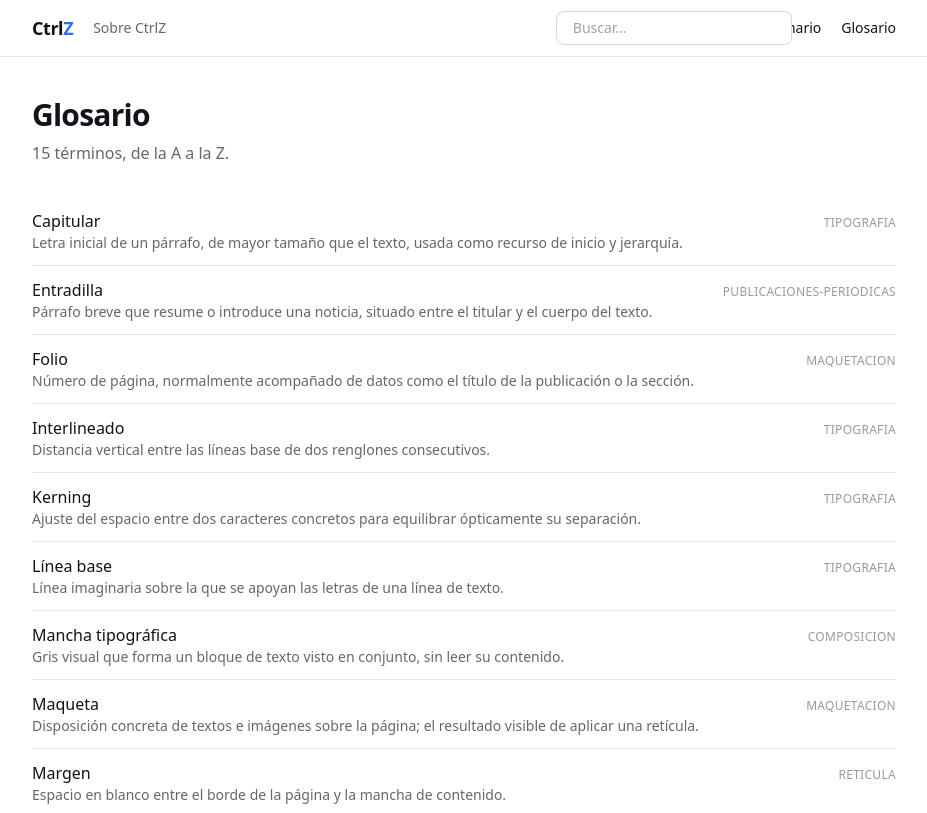
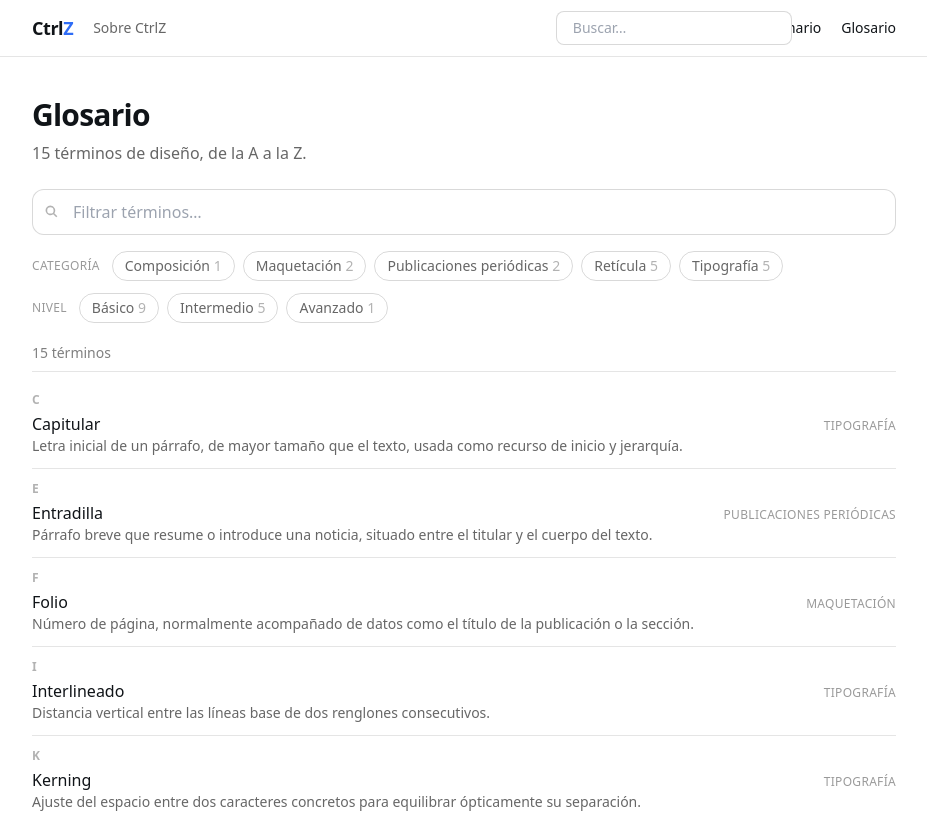
Before and after one commit to Josekuyt/CtrlZ, a Next.js app: page /glosario in a window 1280 px wide. Shown: the top 813 px of the page, without its empty margins (176-1103 px from the left). Built offline with nearby package versions, Linux system fonts and the light colour scheme.

Commit message:
Add files via upload

```diff
--- a/src/app/glosario/page.tsx
+++ b/src/app/glosario/page.tsx
@@ -1,6 +1,6 @@
-import Link from 'next/link';
 import type { Metadata } from 'next';
 import { obtenerTodos } from '@/lib/datos';
+import VistaGlosario, { type ItemGlosario } from '@/components/VistaGlosario';
 
 export const metadata: Metadata = {
   title: 'Glosario',
@@ -8,28 +8,16 @@ export const metadata: Metadata = {
 };
 
 export default function GlosarioIndex() {
-  const conceptos = obtenerTodos();
+  const items: ItemGlosario[] = obtenerTodos().map((c) => ({
+    id: c.id,
+    nombre: c.nombre,
+    definicion: c.definicion,
+    categoria: c.categoria,
+    nivel: c.nivel,
+    disciplina: c.disciplina,
+    sinonimos: c.sinonimos,
+    consultas: c.consultas,
+  }));
 
-  return (
-    <div>
-      <h1 className="text-3xl font-semibold tracking-tight">Glosario</h1>
-      <p className="mt-2 text-black/60">{conceptos.length} términos, de la A a la Z.</p>
-
-      <ul className="mt-8 flex flex-col divide-y divide-black/10">
-        {conceptos.map((c) => (
-          <li key={c.id} className="py-3">
-            <Link href={`/glosario/${c.disciplina}/${c.id}/`} className="group block">
-              <div className="flex items-baseline justify-between gap-4">
-                <span className="font-medium group-hover:text-acento">{c.nombre}</span>
-                <span className="shrink-0 text-xs uppercase tracking-wide text-black/40">
-                  {c.categoria}
-                </span>
-              </div>
-              <p className="text-sm text-black/60">{c.definicion}</p>
-            </Link>
-          </li>
-        ))}
-      </ul>
-    </div>
-  );
+  return <VistaGlosario items={items} />;
 }
--- /dev/null
+++ b/src/components/VistaGlosario.tsx
@@ -0,0 +1,255 @@
+'use client';
+
+import { useMemo, useState } from 'react';
+import Link from 'next/link';
+import Resaltar from './Resaltar';
+
+export type ItemGlosario = {
+  id: string;
+  nombre: string;
+  definicion: string;
+  categoria: string;
+  nivel: string;
+  disciplina: string;
+  sinonimos: string[];
+  consultas: string[];
+};
+
+const ETIQUETA_NIVEL: Record<string, string> = {
+  basico: 'Básico',
+  intermedio: 'Intermedio',
+  avanzado: 'Avanzado',
+};
+const ORDEN_NIVEL = ['basico', 'intermedio', 'avanzado'];
+
+const ETIQUETA_CATEGORIA: Record<string, string> = {
+  reticula: 'Retícula',
+  tipografia: 'Tipografía',
+  maquetacion: 'Maquetación',
+  composicion: 'Composición',
+  'publicaciones-periodicas': 'Publicaciones periódicas',
+};
+
+function etiquetaCategoria(cat: string): string {
+  return (
+    ETIQUETA_CATEGORIA[cat] ??
+    cat.replace(/-/g, ' ').replace(/^./, (m) => m.toUpperCase())
+  );
+}
+
+/** minúsculas + sin acentos, para comparar de forma tolerante. */
+function norm(s: string): string {
+  return s
+    .toLowerCase()
+    .normalize('NFD')
+    .replace(/[̀-ͯ]/g, '');
+}
+
+function inicial(nombre: string): string {
+  return norm(nombre.charAt(0)).toUpperCase();
+}
+
+export default function VistaGlosario({ items }: { items: ItemGlosario[] }) {
+  const [consulta, setConsulta] = useState('');
+  const [cats, setCats] = useState<Set<string>>(new Set());
+  const [niveles, setNiveles] = useState<Set<string>>(new Set());
+
+  // Haystack normalizado por término (se calcula una sola vez).
+  const haystacks = useMemo(() => {
+    const m = new Map<string, string>();
+    for (const it of items) {
+      m.set(
+        it.id,
+        norm(
+          [it.nombre, it.definicion, ...it.sinonimos, ...it.consultas].join(' '),
+        ),
+      );
+    }
+    return m;
+  }, [items]);
+
+  // Categorías y niveles presentes, con recuento absoluto.
+  const categorias = useMemo(() => {
+    const c = new Map<string, number>();
+    for (const it of items) c.set(it.categoria, (c.get(it.categoria) ?? 0) + 1);
+    return [...c.entries()].sort((a, b) =>
+      etiquetaCategoria(a[0]).localeCompare(etiquetaCategoria(b[0]), 'es'),
+    );
+  }, [items]);
+
+  const nivelesPresentes = useMemo(() => {
+    const c = new Map<string, number>();
+    for (const it of items) c.set(it.nivel, (c.get(it.nivel) ?? 0) + 1);
+    return ORDEN_NIVEL.filter((n) => c.has(n)).map(
+      (n) => [n, c.get(n)!] as [string, number],
+    );
+  }, [items]);
+
+  const q = norm(consulta.trim());
+
+  const filtrados = useMemo(() => {
+    return items
+      .filter((it) => {
+        if (cats.size && !cats.has(it.categoria)) return false;
+        if (niveles.size && !niveles.has(it.nivel)) return false;
+        if (q && !(haystacks.get(it.id) ?? '').includes(q)) return false;
+        return true;
+      })
+      .sort((a, b) => a.nombre.localeCompare(b.nombre, 'es'));
+  }, [items, cats, niveles, q, haystacks]);
+
+  const hayFiltros = consulta !== '' || cats.size > 0 || niveles.size > 0;
+
+  function toggle(set: Set<string>, setter: (s: Set<string>) => void, v: string) {
+    const next = new Set(set);
+    if (next.has(v)) next.delete(v);
+    else next.add(v);
+    setter(next);
+  }
+
+  function limpiar() {
+    setConsulta('');
+    setCats(new Set());
+    setNiveles(new Set());
+  }
+
+  const chipBase =
+    'rounded-full border px-3 py-1 text-sm transition cursor-pointer';
+  const chipOff = 'border-black/15 text-black/60 hover:border-acento';
+  const chipOn = 'border-acento bg-acento/10 text-acento';
+
+  return (
+    <div>
+      <h1 className="text-3xl font-semibold tracking-tight">Glosario</h1>
+      <p className="mt-2 text-black/60">
+        {items.length} términos de diseño, de la A a la Z.
+      </p>
+
+      {/* Barra de búsqueda interna */}
+      <div className="mt-6">
+        <div className="relative">
+          <svg
+            aria-hidden="true"
+            viewBox="0 0 20 20"
+            className="pointer-events-none absolute left-3 top-1/2 h-4 w-4 -translate-y-1/2 text-black/30"
+          >
+            <path
+              fill="currentColor"
+              d="M8 2a6 6 0 1 0 3.47 10.89l3.82 3.82 1.42-1.42-3.82-3.82A6 6 0 0 0 8 2m0 2a4 4 0 1 1 0 8 4 4 0 0 1 0-8"
+            />
+          </svg>
+          <input
+            type="search"
+            value={consulta}
+            onChange={(e) => setConsulta(e.target.value)}
+            placeholder="Filtrar términos…"
+            aria-label="Filtrar términos del glosario"
+            className="w-full rounded-xl border border-black/15 bg-white py-2.5 pl-10 pr-4 outline-none focus:border-acento"
+          />
+        </div>
+      </div>
+
+      {/* Filtros */}
+      <div className="mt-4 flex flex-col gap-3">
+        <div className="flex flex-wrap items-center gap-2">
+          <span className="mr-1 text-xs font-medium uppercase tracking-wide text-black/40">
+            Categoría
+          </span>
+          {categorias.map(([cat, n]) => (
+            <button
+              key={cat}
+              type="button"
+              onClick={() => toggle(cats, setCats, cat)}
+              aria-pressed={cats.has(cat)}
+              className={`${chipBase} ${cats.has(cat) ? chipOn : chipOff}`}
+            >
+              {etiquetaCategoria(cat)}{' '}
+              <span className="opacity-50">{n}</span>
+            </button>
+          ))}
+        </div>
+
+        <div className="flex flex-wrap items-center gap-2">
+          <span className="mr-1 text-xs font-medium uppercase tracking-wide text-black/40">
+            Nivel
+          </span>
+          {nivelesPresentes.map(([niv, n]) => (
+            <button
+              key={niv}
+              type="button"
+              onClick={() => toggle(niveles, setNiveles, niv)}
+              aria-pressed={niveles.has(niv)}
+              className={`${chipBase} ${niveles.has(niv) ? chipOn : chipOff}`}
+            >
+              {ETIQUETA_NIVEL[niv] ?? niv} <span className="opacity-50">{n}</span>
+            </button>
+          ))}
+        </div>
+      </div>
+
+      {/* Recuento + limpiar */}
+      <div className="mt-5 flex items-center justify-between border-b border-black/10 pb-2 text-sm text-black/50">
+        <span>
+          {filtrados.length}{' '}
+          {filtrados.length === 1 ? 'término' : 'términos'}
+          {hayFiltros ? ` de ${items.length}` : ''}
+        </span>
+        {hayFiltros && (
+          <button
+            type="button"
+            onClick={limpiar}
+            className="text-acento hover:underline"
+          >
+            Limpiar filtros
+          </button>
+        )}
+      </div>
+
+      {/* Listado A–Z */}
+      {filtrados.length === 0 ? (
+        <div className="mt-10 text-center text-black/50">
+          <p>No hay términos que coincidan con estos filtros.</p>
+          <button
+            type="button"
+            onClick={limpiar}
+            className="mt-2 text-acento hover:underline"
+          >
+            Quitar filtros
+          </button>
+        </div>
+      ) : (
+        <ul className="mt-2 flex flex-col divide-y divide-black/10">
+          {filtrados.map((c, i) => {
+            const letra = inicial(c.nombre);
+            const mostrarLetra = i === 0 || inicial(filtrados[i - 1].nombre) !== letra;
+            return (
+              <li key={c.id} className="py-3">
+                {mostrarLetra && (
+                  <div className="mb-1 text-xs font-semibold uppercase tracking-widest text-black/30">
+                    {letra}
+                  </div>
+                )}
+                <Link
+                  href={`/glosario/${c.disciplina}/${c.id}/`}
+                  className="group block"
+                >
+                  <div className="flex items-baseline justify-between gap-4">
+                    <span className="font-medium group-hover:text-acento">
+                      <Resaltar texto={c.nombre} consulta={consulta} />
+                    </span>
+                    <span className="shrink-0 text-xs uppercase tracking-wide text-black/40">
+                      {etiquetaCategoria(c.categoria)}
+                    </span>
+                  </div>
+                  <p className="text-sm text-black/60">
+                    <Resaltar texto={c.definicion} consulta={consulta} />
+                  </p>
+                </Link>
+              </li>
+            );
+          })}
+        </ul>
+      )}
+    </div>
+  );
+}
```
